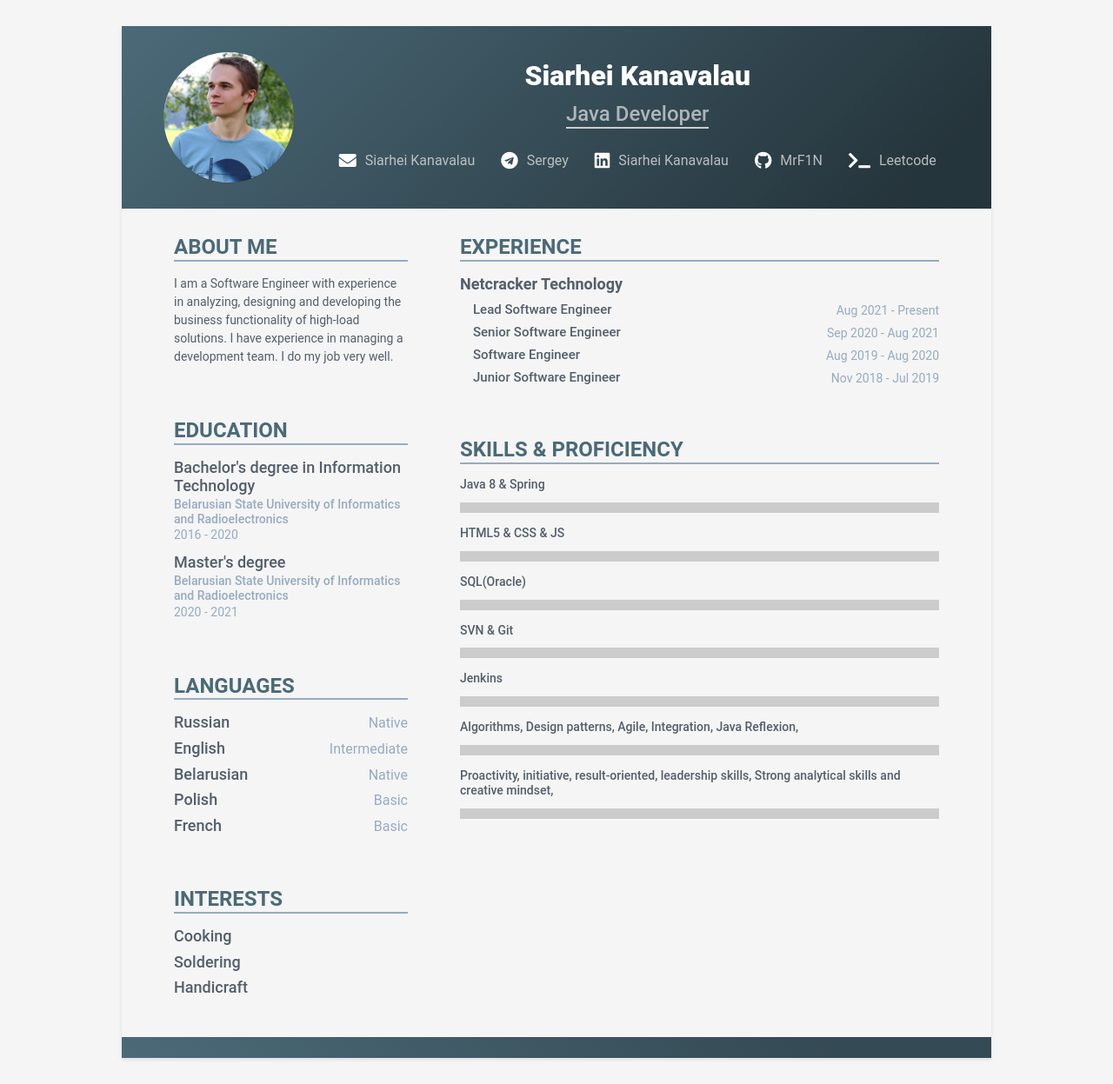
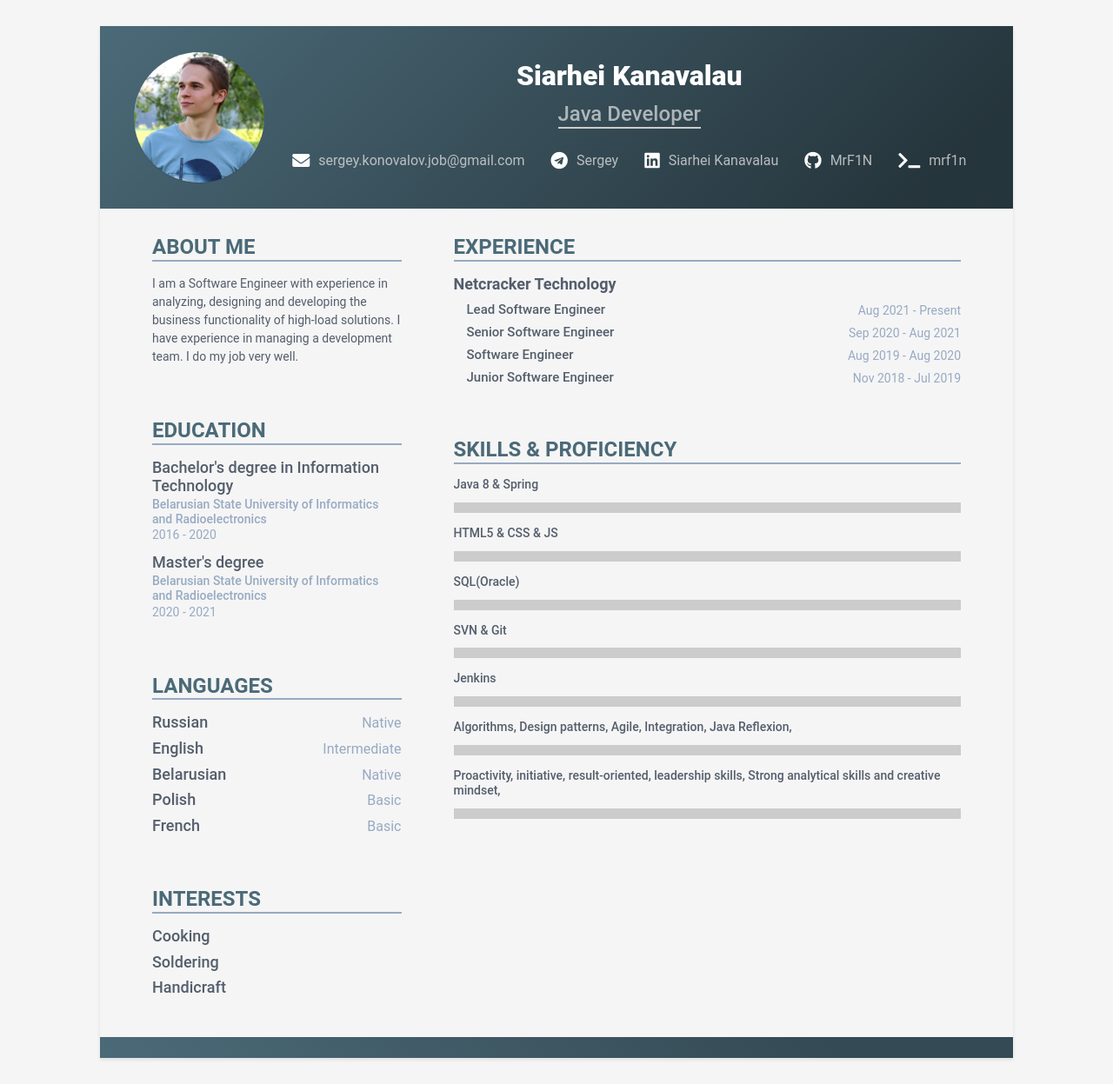
Before and after one commit to mrf1n/mrf1n.github.io, a Jekyll site: the page built from index.html, in a window 1280 px wide. Shown: the whole page at 87% size. Built offline with Jekyll 4.4.1, drawn with Linux system fonts in a browser that asks for light colours; nearby versions of some CDN libraries.

Commit message:
Minor UI changes

```diff
--- a/_data/data.yml
+++ b/_data/data.yml
@@ -5,7 +5,7 @@ header:
 
   # Links
   email: sergey.konovalov.job@gmail.com
-  email-name: Siarhei Kanavalau
+  email-name: sergey.konovalov.job@gmail.com
   phone:
   website:
   linkedin: konovalov-sergey
@@ -20,7 +20,7 @@ header:
   codewars:
   codewars-name:
   leetcode: mrf1n
-  leetcode-name: Leetcode
+  leetcode-name: mrf1n
 
 profile:
   title: About me
--- a/_includes/contact.html
+++ b/_includes/contact.html
@@ -74,7 +74,7 @@
         {% if header.leetcode %}
         <li class="leetcode">
             <i class="fas fa-terminal"></i>
-            <a href="https://leetcode.com/mrf1n/{{ header.leetcode }}/" target="_blank">{{ header.leetcode-name }}</a>
+            <a href="https://leetcode.com/{{ header.leetcode }}/" target="_blank">{{ header.leetcode-name }}</a>
         </li>
         {% endif %}
 
--- a/_scss/_main.scss
+++ b/_scss/_main.scss
@@ -12,7 +12,7 @@ body {
 
 .site {
   background: $theme-color;
-  max-width: 1000px;
+  max-width: 1050px;
   margin: 0 auto;
   position: relative;
   -webkit-box-shadow: 0 2px 4px rgba(0, 0, 0, 0.1);
```
